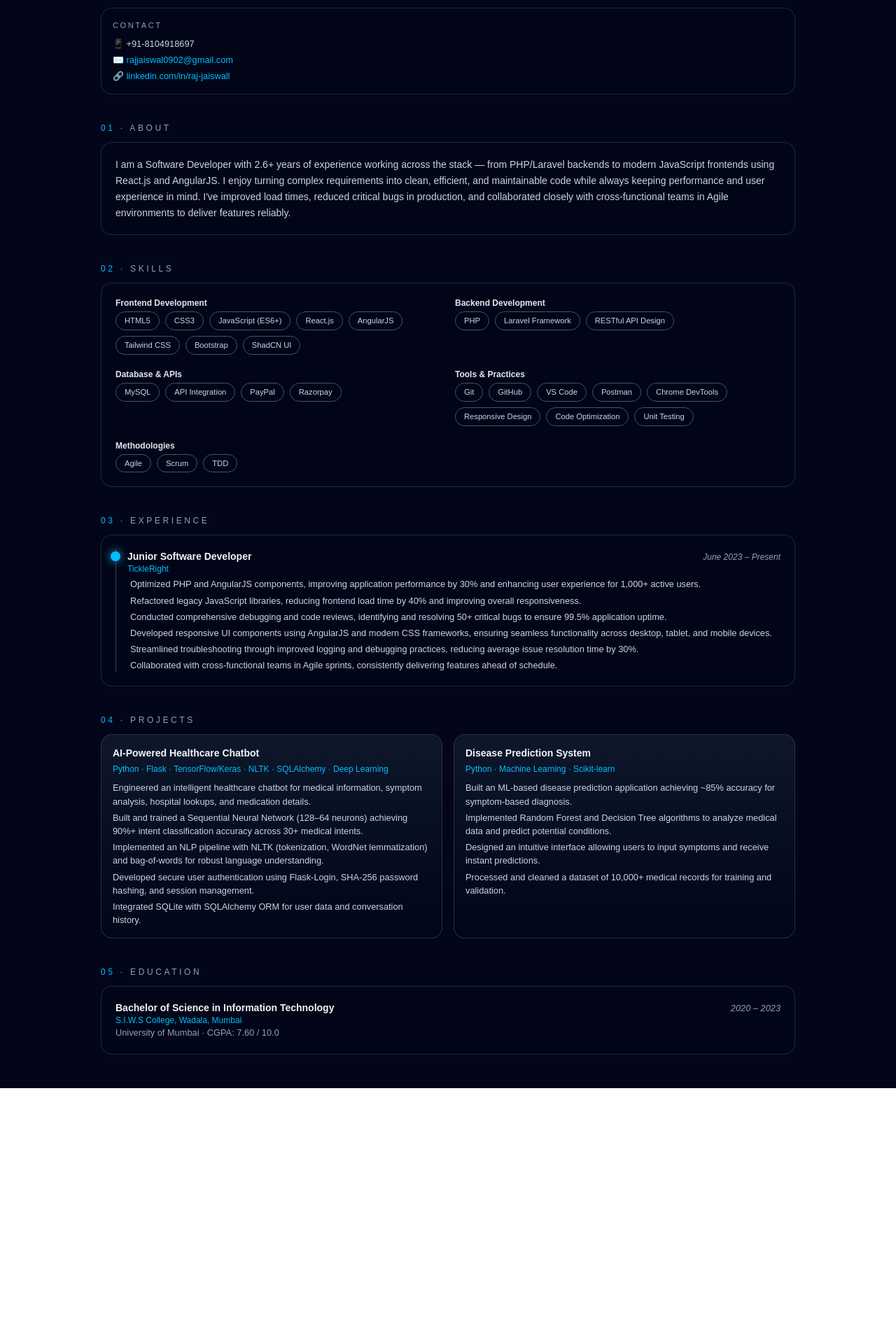
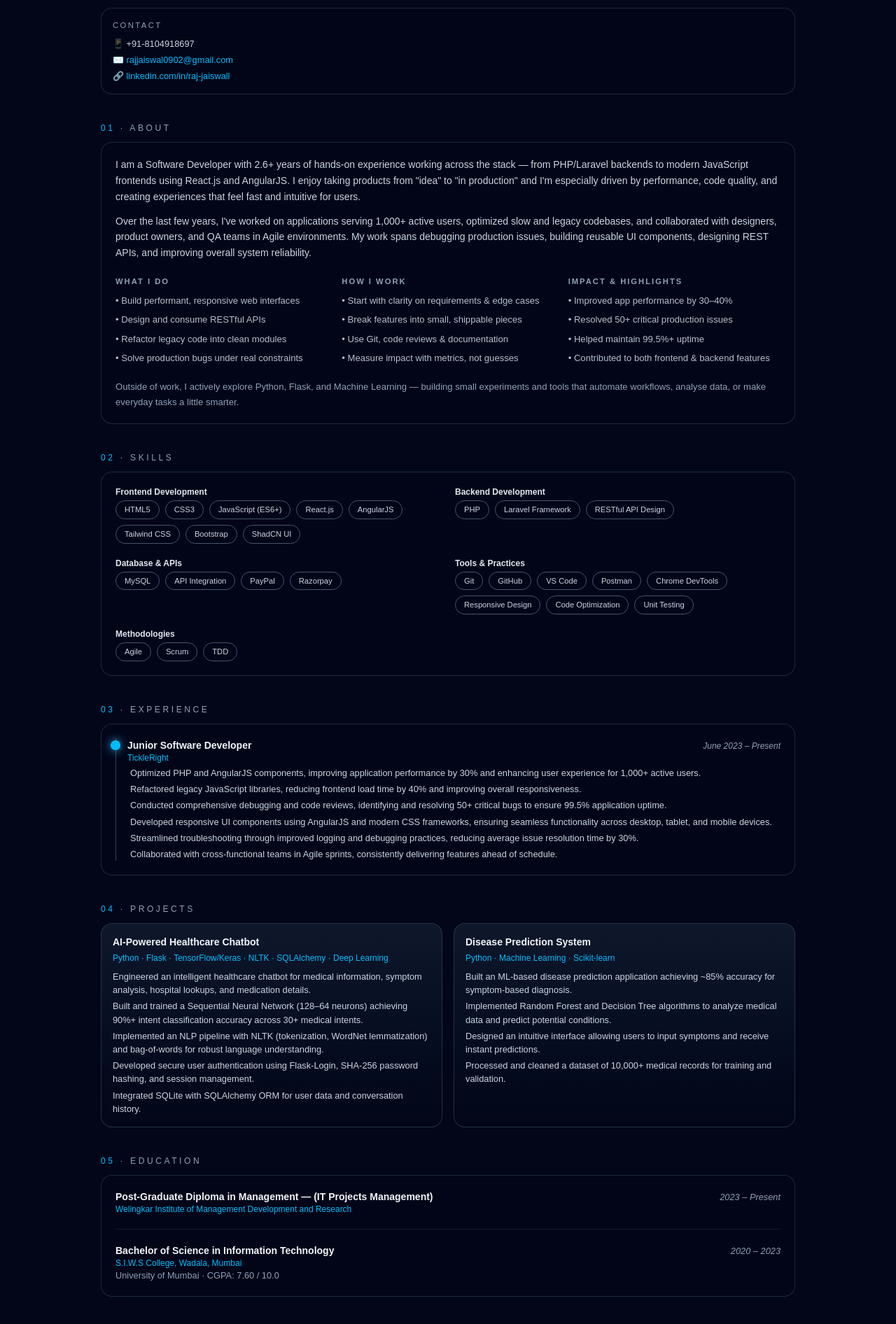
Before and after one commit to RAJJAISWALL/raj-portfolio, a Next.js app: page / in a window 1280 px wide. Shown: the part 636-2528 px from the top of the page at 70% size. Before the commit the page ends 2191 px from the top, so only its background shows below. Built offline with nearby package versions, Linux system fonts and the light colour scheme.

Commit message:
Changes to my portfolio

```diff
--- a/app/page.tsx
+++ b/app/page.tsx
@@ -176,15 +176,15 @@ export default function Home() {
             </div>
 
             <div className="flex flex-wrap gap-3">
-              {/* Resume download */}
               <motion.a
                 href="/Raj%20Jaiswal%20-%20Software%20Developer.pdf"
-                download
+                target="_blank"
+                rel="noreferrer"
                 className="inline-flex items-center gap-2 rounded-full bg-gradient-to-r from-sky-400 to-emerald-400 px-4 py-2 text-xs font-semibold text-slate-950 shadow-lg shadow-sky-500/30"
                 whileHover={{ scale: 1.03 }}
                 whileTap={{ scale: 0.97 }}
               >
-                <span>Download Resume</span>
+                <span>View Resume</span>
               </motion.a>
               <motion.a
                 href="#projects"
@@ -255,11 +255,14 @@ export default function Home() {
                 <span>
                   ✉️{" "}
                   <a
-                    href="mailto:rajjaiswal0902@gmail.com"
+                    href="https://mail.google.com/mail/?view=cm&fs=1&to=rajjaiswal0902@gmail.com"
+                    target="_blank"
+                    rel="noreferrer"
                     className="text-sky-400 hover:underline"
                   >
                     rajjaiswal0902@gmail.com
                   </a>
+
                 </span>
                 <span>
                   🔗{" "}
@@ -277,7 +280,7 @@ export default function Home() {
           </motion.aside>
         </motion.section>
 
-        {/* ABOUT */}
+        {/* ABOUT – now more content-heavy */}
         <motion.section
           id="about"
           className="mt-10"
@@ -290,14 +293,67 @@ export default function Home() {
             <span className="text-sky-400">01</span> · About
           </h2>
           <div className="rounded-2xl border border-slate-700/60 bg-slate-950/90 p-5 text-sm leading-relaxed text-slate-300">
-            I am a Software Developer with 2.6+ years of experience working
-            across the stack — from PHP/Laravel backends to modern JavaScript
-            frontends using React.js and AngularJS. I enjoy turning complex
-            requirements into clean, efficient, and maintainable code while
-            always keeping performance and user experience in mind. I&apos;ve
-            improved load times, reduced critical bugs in production, and
-            collaborated closely with cross-functional teams in Agile
-            environments to deliver features reliably.
+            <p>
+              I am a Software Developer with 2.6+ years of hands-on experience
+              working across the stack — from PHP/Laravel backends to modern
+              JavaScript frontends using React.js and AngularJS. I enjoy taking
+              products from &quot;idea&quot; to &quot;in production&quot; and
+              I&apos;m especially driven by performance, code quality, and
+              creating experiences that feel fast and intuitive for users.
+            </p>
+
+            <p className="mt-3">
+              Over the last few years, I&apos;ve worked on applications serving
+              1,000+ active users, optimized slow and legacy codebases, and
+              collaborated with designers, product owners, and QA teams in Agile
+              environments. My work spans debugging production issues, building
+              reusable UI components, designing REST APIs, and improving overall
+              system reliability.
+            </p>
+
+            <div className="mt-5 grid gap-5 text-[0.82rem] md:grid-cols-3">
+              <div>
+                <div className="mb-2 text-[0.7rem] font-semibold uppercase tracking-[0.18em] text-slate-400">
+                  What I Do
+                </div>
+                <ul className="space-y-1.5 text-slate-300/90">
+                  <li>• Build performant, responsive web interfaces</li>
+                  <li>• Design and consume RESTful APIs</li>
+                  <li>• Refactor legacy code into clean modules</li>
+                  <li>• Solve production bugs under real constraints</li>
+                </ul>
+              </div>
+
+              <div>
+                <div className="mb-2 text-[0.7rem] font-semibold uppercase tracking-[0.18em] text-slate-400">
+                  How I Work
+                </div>
+                <ul className="space-y-1.5 text-slate-300/90">
+                  <li>• Start with clarity on requirements &amp; edge cases</li>
+                  <li>• Break features into small, shippable pieces</li>
+                  <li>• Use Git, code reviews &amp; documentation</li>
+                  <li>• Measure impact with metrics, not guesses</li>
+                </ul>
+              </div>
+
+              <div>
+                <div className="mb-2 text-[0.7rem] font-semibold uppercase tracking-[0.18em] text-slate-400">
+                  Impact &amp; Highlights
+                </div>
+                <ul className="space-y-1.5 text-slate-300/90">
+                  <li>• Improved app performance by 30–40%</li>
+                  <li>• Resolved 50+ critical production issues</li>
+                  <li>• Helped maintain 99.5%+ uptime</li>
+                  <li>• Contributed to both frontend &amp; backend features</li>
+                </ul>
+              </div>
+            </div>
+
+            <p className="mt-5 text-[0.82rem] text-slate-400">
+              Outside of work, I actively explore Python, Flask, and Machine
+              Learning — building small experiments and tools that automate
+              workflows, analyse data, or make everyday tasks a little smarter.
+            </p>
           </div>
         </motion.section>
 
@@ -589,6 +645,27 @@ export default function Home() {
             <span className="text-sky-400">05</span> · Education
           </h2>
           <div className="rounded-2xl border border-slate-700/60 bg-slate-950/90 p-5">
+            <div className="space-y-5">
+              {/* PGDM – Welingkar */}
+              <div className="flex flex-wrap items-baseline justify-between gap-2">
+                <div>
+                  <div className="text-sm font-semibold text-slate-100">
+                    Post-Graduate Diploma in Management — (IT Projects Management)
+                  </div>
+                  <div className="text-xs text-sky-400">
+                    Welingkar Institute of Management Development and Research
+                  </div>
+                  {/* If you ever need extra details, you can add another line here */}
+                  {/* <div className="text-[0.8rem] text-slate-400">Some extra details</div> */}
+                </div>
+                <div className="text-[0.8rem] italic text-slate-400">
+                  2023 – Present
+                </div>
+              </div>
+
+              <div className="h-px bg-slate-800/70" />
+
+              {/* BSc IT – S.I.W.S */}
               <div className="flex flex-wrap items-baseline justify-between gap-2">
                 <div>
                   <div className="text-sm font-semibold text-slate-100">
@@ -606,6 +683,7 @@ export default function Home() {
                 </div>
               </div>
             </div>
+          </div>
         </motion.section>
       </main>
     </div>
```
Lines whose indentation alone changed are shown as unchanged.
